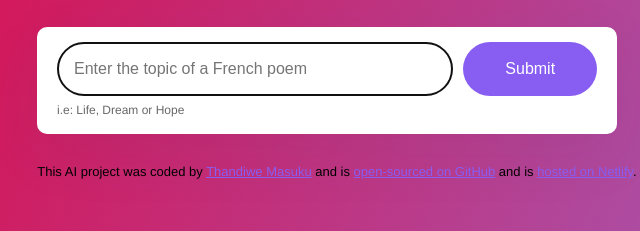
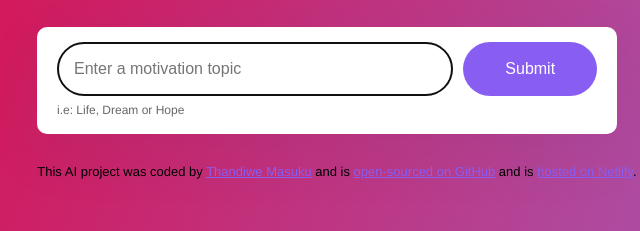
Before and after one commit to thandiwemasuku/AI-generator, a plain HTML site: page index.html in a window 1280 px wide. Shown: the part 231-462 px from the top of the page, 303-943 px from the left. Drawn offline with nearby package versions, Linux system fonts and the light colour scheme.

Commit message:
Update index.html

```diff
--- a/index.html
+++ b/index.html
@@ -19,7 +19,7 @@
           <form id="poem-generator-form">
             <input
               type="text"
-              placeholder="Enter the topic of a French poem"
+              placeholder="Enter a motivation topic"
               autofocus
               required
               autocomplete="off"
```
